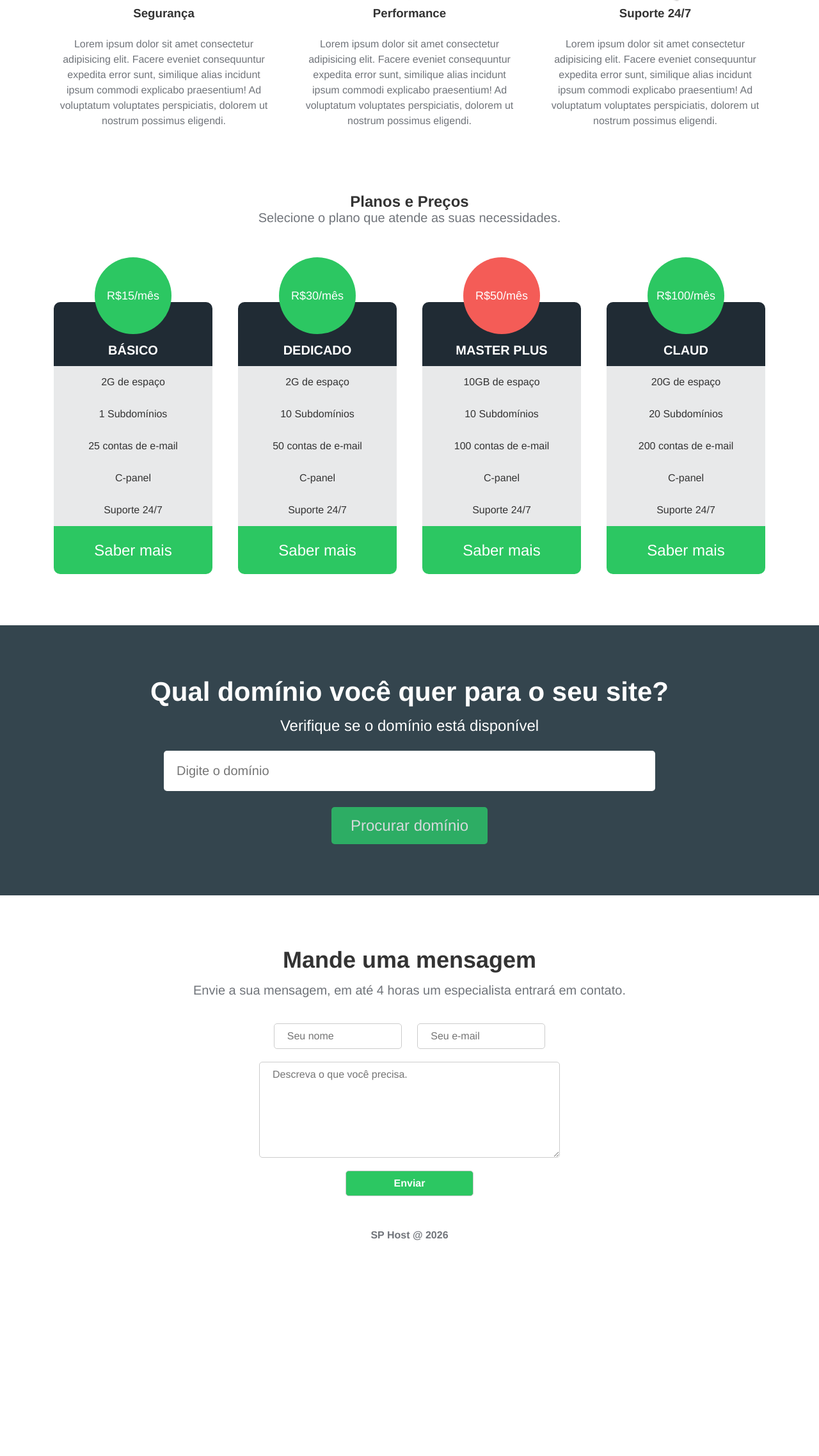
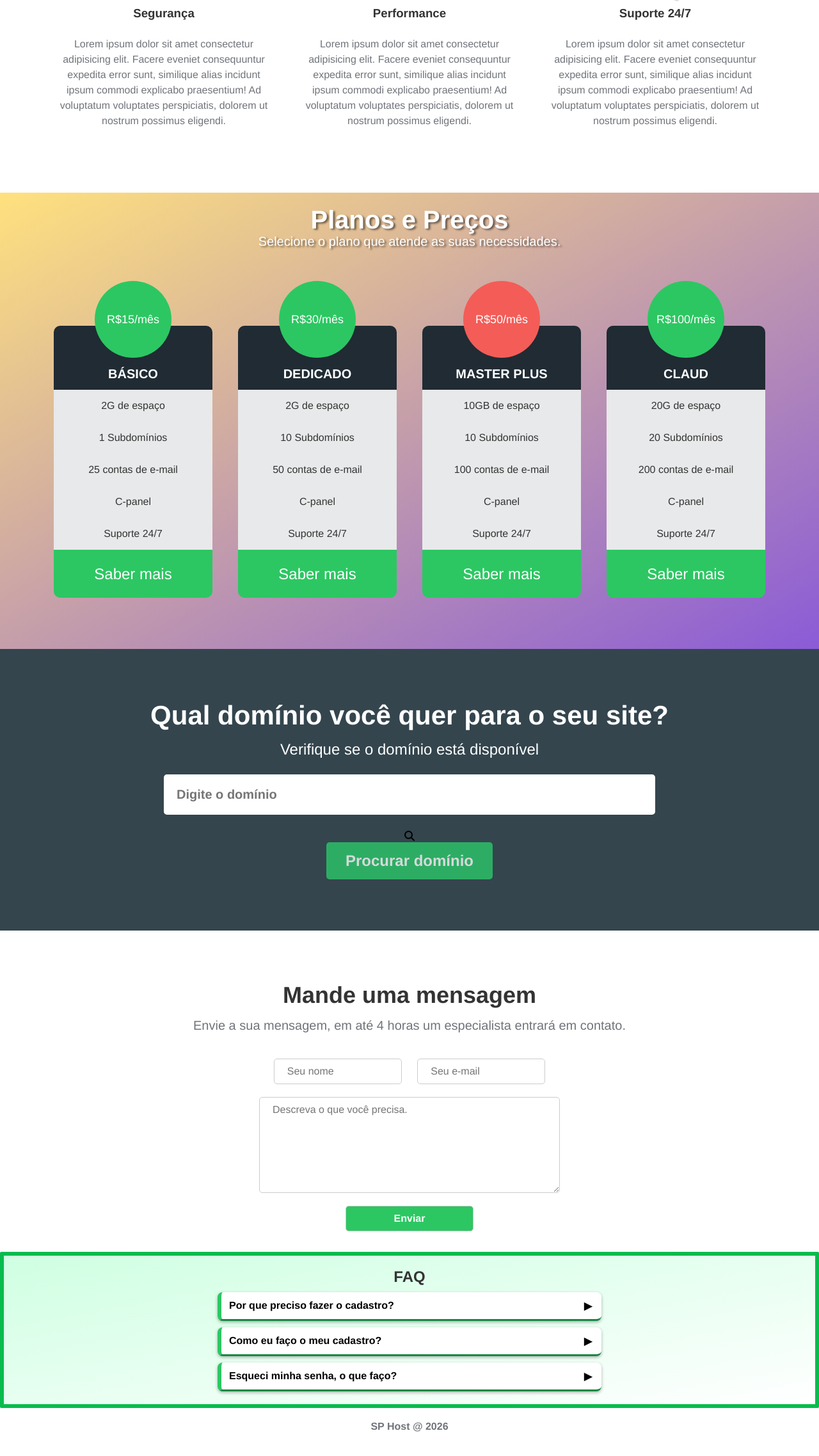
Before and after one commit to 2sSofteScript/SpHost, a plain HTML site: page src/index.html in a window 1280 px wide. Shown: the part 664-2939 px from the top of the page at 64% size. Before the commit the page ends 2703 px from the top, so only its background shows below. Drawn offline with Linux system fonts and the light colour scheme.

Commit message:
Update FAQ

```diff
--- a/src/css/styles.css
+++ b/src/css/styles.css
@@ -70,6 +70,24 @@ p {
 .navbar-items .default-btn:hover {
     background-color: #22bb5f;
     color: #fff;
+}
+
+.fa-circle-user {
+    color: #fff;
+    font-size: 26px;
+    width: 120px;
+    cursor: pointer;
+
+    padding: 10px 10%;
+    border-radius: 9px;
+    display: inline-block;
+
+}
+
+.fa-circle-user:hover {
+
+    border: 2px solid #2cc76a;
+    background-image: linear-gradient(to bottom right, #094d25, #2acf6c);
 }
 
 /*main banner*/
@@ -161,14 +179,27 @@ p {
 /*Prices and plans*/
 
 .pricing-container {
+    padding-top: 20px;
     padding-bottom: 5rem;
     text-align: center;
+    background-image: linear-gradient(to bottom right, rgba(255, 196, 0, 0.507), rgba(78, 6, 194, 0.658));
+    background-image: linear-gradient();
 
 
 }
 
+.pricing-container h2 {
+
+    font-size: 40px;
+    color: #fff;
+    text-shadow: #07070786 3px 2px 3px
+}
+
+
 .pricing-container p {
     font-size: 20px;
+    text-shadow: #07070786 3px 2px 3px;
+    color: #fff;
 }
 
 .plans-container {
@@ -176,6 +207,7 @@ p {
     justify-content: space-between;
     width: 90%;
     margin: 50px auto 0;
+
 
 
 
@@ -238,7 +270,7 @@ p {
 }
 
 
-.plan-btn:hover{
+.plan-btn:hover {
     background-color: #178844;
 }
 
@@ -269,6 +301,13 @@ p {
     border: none;
     border-radius: 5px;
     margin: 0 auto;
+    color: #2cc762;
+    font-weight: 600;
+}
+
+input {
+    border: none;
+    outline: none;
 }
 
 .searchdomain-container input[type="text"] {
@@ -280,6 +319,22 @@ p {
 
 }
 
+
+
+/*
+.fa-solid {
+    display: inline-flex;
+    margin-left: 50%;
+    text-align: end;
+    background-color: #178844;
+    color: #ccc;
+    font-size: 30px;
+    position: absolute;
+
+    padding: 0 0 1% 2px;
+
+}
+*/
 .searchdomain-container input[type="submit"] {
     background-color: #2cc76a;
     padding: 15px 30px;
@@ -294,7 +349,6 @@ p {
     color: #fff;
     opacity: 1;
 }
-
 
 
 /*Contact form*/
@@ -350,6 +404,75 @@ p {
 
 }
 
+.faq-container {
+
+    background-image: linear-gradient(to bottom right, #96ffc075, #ffffffd3);
+    padding: 19px 0 10px;
+    border: 6px solid rgba(0, 187, 72, 0.973);
+    border-radius: 2px;
+}
+
+.faq-container h1 {
+    color: #333;
+    font-weight: bolder;
+    text-align: center;
+}
+
+.accordion {
+    max-width: 600px;
+    margin: auto;
+}
+
+.accordion-item {
+    background: #fff;
+    border-radius: 8px;
+    margin: 10px 0;
+    box-shadow: 0 2px 5px rgba(0, 0, 0, 0.3);
+    overflow: hidden;
+    border-left: 6px solid #2cc762;
+    border-bottom: 3px solid #178844;
+}
+
+.accordion-item label {
+    display: block;
+    padding: 12px;
+    font-weight: bold;
+    cursor: pointer;
+    position: relative;
+}
+
+/* Seta adicionada via ::before */
+.accordion-item label::before {
+    content: "▶";
+    position: absolute;
+    right: 15px;
+    transition: transform 0.3s ease;
+}
+
+input[type="radio"] {
+    display: none;
+}
+
+/* Conteúdo escondido por padrão (sem padding para não ocupar espaço) */
+.accordion-content {
+    max-height: 0;
+    overflow: hidden;
+    transition: max-height 0.4s ease, padding 0.4s ease;
+    padding: 0 12px;
+    /* Mantém o alinhamento nas laterais, mas zera em cima/baixo */
+}
+
+/* Quando o rádio for marcado, expande o conteúdo e aplica o padding */
+input[type="radio"]:checked~.accordion-content {
+    max-height: 200px;
+    padding: 12px;
+}
+
+/* CORREÇÃO AQUI: Alvo correto é o ::before do label que vem logo após o input marcado */
+input[type="radio"]:checked+label::before {
+    transform: rotate(90deg);
+}
+
 footer {
     text-align: center;
     font-weight: bold;
@@ -373,7 +496,7 @@ footer {
 /*tablet 900px*/
 
 @media(max-width: 900px) {
-    .main-banner p{
+    .main-banner p {
         font-size: 32px;
         padding: 0 6rem;
     }
@@ -384,51 +507,55 @@ footer {
 }
 
 /*celular 576px*/
-@media (max-width: 576px){
+@media (max-width: 576px) {
+
     html,
-    body{
+    body {
         overflow-x: hidden;
     }
-    .navbar-items li{
+
+    .navbar-items li {
         font-size: 12px;
         margin-left: 10px;
     }
-    .main-banner p{
+
+    .main-banner p {
         padding: 0 2rem;
     }
 
-    .services-container ul{
+    .services-container ul {
         flex-direction: column;
     }
 
 
-    .plans-container{
+    .plans-container {
         flex-direction: column;
         width: 100%;
         padding: 0 2rem;
 
     }
-    .plan{
+
+    .plan {
         width: 100%;
         max-width: 100%;
         margin-bottom: 20px;
 
     }
 
-    .searchdomain-container h2{
+    .searchdomain-container h2 {
         font-size: 28px;
     }
 
-    .searchdomain-container input[type="text"]{
+    .searchdomain-container input[type="text"] {
         width: 100%;
     }
 
-    .contact-container{
+    .contact-container {
         padding: 3rem 2rem;
     }
 
     .contact-container input,
-    .contact-container textarea{
+    .contact-container textarea {
         width: 100%;
         margin: 10px 0;
     }
--- a/src/index.html
+++ b/src/index.html
@@ -30,6 +30,10 @@
                     </li>
                     <li>
                         <a href="#" class="default-btn">Entar</a>
+                    </li>
+
+                    <!--<li><a href="#"><i class="fa-regular fa-circle-user"></i></a>-->
+
                     </li>
                 </ul>
 
@@ -125,9 +129,11 @@
                 <h2>Qual domínio você quer para o seu site?</h2>
                 <p>Verifique se o domínio está disponível</p>
 
-                <form >
+                <form>
                     <input type="text" name="domain" id="domain" placeholder="Digite o domínio">
+                    <i class="fa-solid fa-magnifying-glass"></i>
                     <input type="submit" value="Procurar domínio" class="btn-searchdomain">
+
                 </form>
             </section>
             <section class="contact-container">
@@ -135,10 +141,39 @@
                 <p>Envie a sua mensagem, em até 4 horas um especialista entrará em contato.</p>
                 <form action="">
                     <input type="text" name="name" id="name" placeholder="Seu nome">
-                    <input type="email" name="email" id="email" placeholder="Seu e-mail" >
+                    <input type="email" name="email" id="email" placeholder="Seu e-mail">
                     <textarea name="message" id="menssage" placeholder="Descreva o que você precisa."></textarea>
-                    <input type="submit" value="Enviar" >
+                    <input type="submit" value="Enviar">
                 </form>
+            </section>
+
+            <section class="faq-container">
+                <h1>FAQ</h1>
+                <div class="accordion">
+                    <div class="accordion-item">
+                        <input type="radio" name="accordion" id="faq1" >
+                        <label for="faq1">Por que preciso fazer o cadastro?</label>
+                        <div class="accordion-content">
+                            <p>O cadastro garante segurança e personalização da sua experiência.</p>
+                        </div>
+                    </div>
+
+                    <div class="accordion-item">
+                        <input type="radio" name="accordion" id="faq2">
+                        <label for="faq2">Como eu faço o meu cadastro?</label>
+                        <div class="accordion-content">
+                            <p>O Preencha seus dados pessoais e crie uma senha segura.</p>
+                        </div>
+                    </div>
+
+                    <div class="accordion-item">
+                        <input type="radio" name="accordion" id="faq3">
+                        <label for="faq3">Esqueci minha senha, o que faço?</label>
+                        <div class="accordion-content">
+                            <p>Use a opção "Esqueci minha senha" para redefinir via e-mail cadastrado.</p>
+                        </div>
+                    </div>
+                </div>
             </section>
         </main>
         <footer>
```
